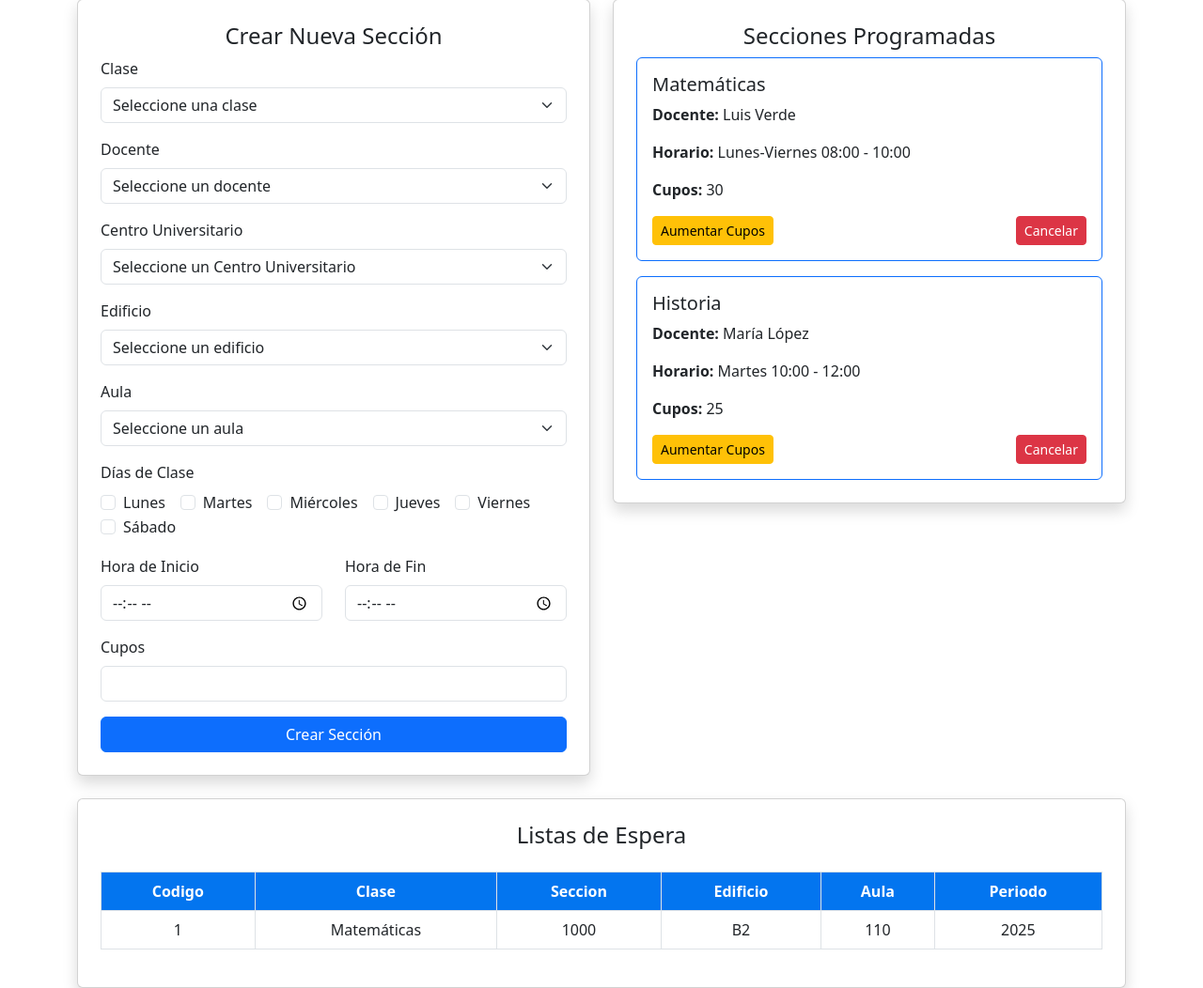
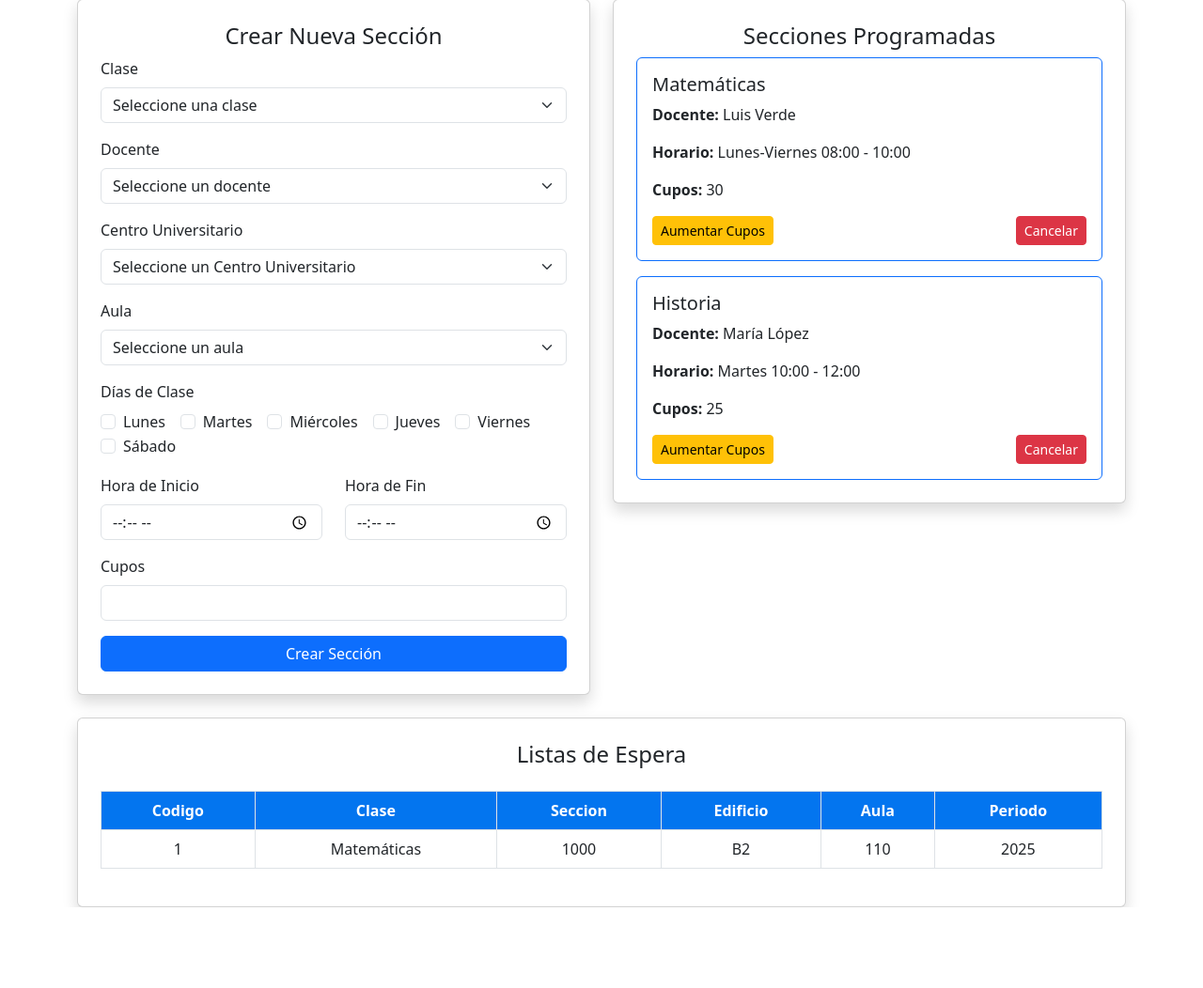
Before and after one commit to MikeWinchester/Registro_Frontend, a PHP site: page /views/components/planificacion.php in a window 1280 px wide. Shown: the part 71-1123 px from the top of the page at 94% size. After the commit the page ends 1037 px from the top, so only its background shows below. Run offline with PHP 8.4, Linux system fonts and the light colour scheme.

Commit message:
new file:   assets/js/asyncJefeMatricula.js 	modified:   assets/js/jefeSeccionController.js 	new file:   assets/js/sendSeccion.js 	modified:   views/components/planificacion.php 	modified:   views/jefe_departamento.php

```diff
--- a/assets/js/jefeSeccionController.js
+++ b/assets/js/jefeSeccionController.js
@@ -106,10 +106,10 @@ async function docentes(docentesContainer){
         select.appendChild(defaultOption);
 
 
-        jsonResponse.data.forEach(clase => {
+        jsonResponse.data.forEach(docente => {
             let option = document.createElement("option");
-            option.value = clase.DocenteID;
-            option.textContent = `${clase.NombreCompleto}`;
+            option.value = docente.DocenteID;
+            option.textContent = `${docente.NombreCompleto}`;
             select.appendChild(option);
         });
 
--- a/views/components/planificacion.php
+++ b/views/components/planificacion.php
@@ -32,7 +32,7 @@
             <div class="col-md-6">
                 <div class="card p-4 shadow">
                     <h4 class="text-center">Crear Nueva Sección</h4>
-                    <form>
+                    <div id="form">
                         <div class="mb-3" id="optionClass" >
                             <label class="form-label">Clase</label>
                             <select class="form-select">
@@ -53,16 +53,13 @@
                             </select>
                         </div>
 
-                        <div class="mb-3">
-                            <label class="form-label">Edificio</label>
-                            <select class="form-select">
-                                <option>Seleccione un edificio</option>
-                            </select>
-                        </div>
-                        <div class="mb-3">
+                        <div class="mb-3" id='optionAula'>
                             <label class="form-label">Aula</label>
                             <select class="form-select">
                                 <option>Seleccione un aula</option>
+                                <option value="1"> Aula303 </option>
+                                <option value="2"> Aula304 </option>
+                                <option value="3"> Lab2 </option>
                             </select>
                         </div>
 
@@ -99,13 +96,13 @@
                         <div class="col-md-6">
                             <div class="mb-3">
                                 <label class="form-label">Hora de Inicio</label>
-                                <input type="time" class="form-control">
+                                <input type="time" class="form-control" id='h_ini'>
                             </div>
                         </div>
                         <div class="col-md-6">
                             <div class="mb-3">
                                 <label class="form-label">Hora de Fin</label>
-                                <input type="time" class="form-control">
+                                <input type="time" class="form-control" id='h_final'>
                             </div>
                         </div>
                     </div>
@@ -113,12 +110,12 @@
 
                         <div class="mb-3">
                             <label class="form-label">Cupos</label>
-                            <input type="number" class="form-control">
+                            <input type="number" class="form-control" id='cupos'>
                         </div>
                         <div class="text-center">
-                            <button type="submit" class="btn btn-primary w-100">Crear Sección</button>
+                            <button type="submit" class="btn btn-primary w-100" id='create' onclick="crearSeccion()">Crear Sección</button>
                         </div>
-                    </form>
+                    </div>
                 </div>
             </div>
 
@@ -244,8 +241,6 @@
     </div>
 </div>
 
-
-    <script src="/assets/js/jefeSeccionController.js"></script>
     <script src="https://cdn.jsdelivr.net/npm/bootstrap@5.3.0/dist/js/bootstrap.bundle.min.js"></script>
 
 </body>
```
Also changed, not shown: assets/js/asyncJefeMatricula.js (added, +42 -0 lines), assets/js/sendSeccion.js (added, +49 -0 lines), views/jefe_departamento.php (+2 -46 lines).
